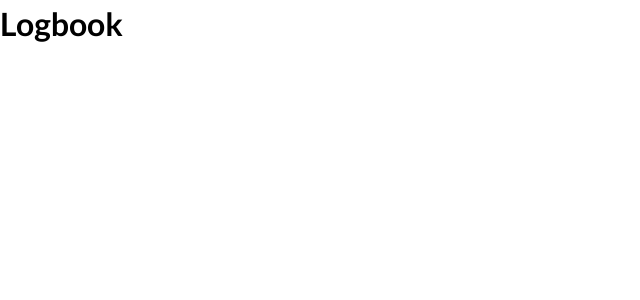
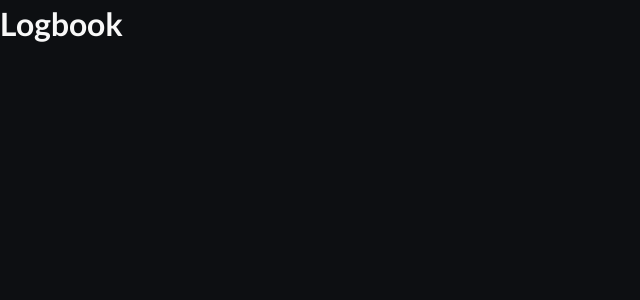
Before and after one commit to trentgillis/logbook, a React (Vite) app: page / in a window 1280 px wide. Shown: the top 300 px of the page, without its empty margins (0-640 px from the left). Built offline with nearby package versions, Linux system fonts and the light colour scheme.

Commit message:
initial global styles

```diff
--- a/src/styles/global.css
+++ b/src/styles/global.css
@@ -1,3 +1,12 @@
+:root {
+  --background-color: hsl(210deg 15% 6% / 1);
+}
+
 * {
   font-family: 'Lato', sans-serif;
+  color: #f8f8f8;
 }
+
+body {
+  background-color: var(--background-color);
+}
```
